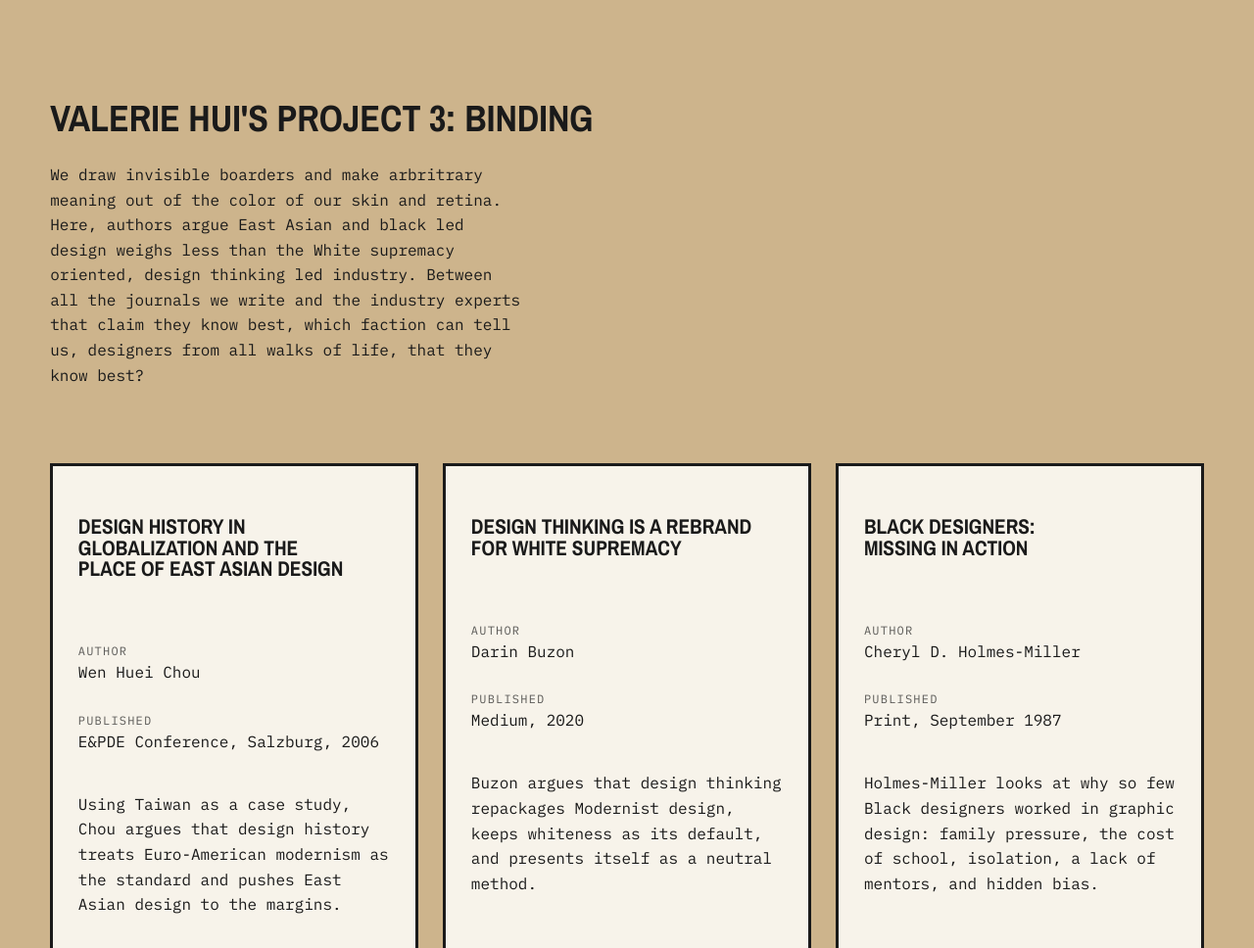
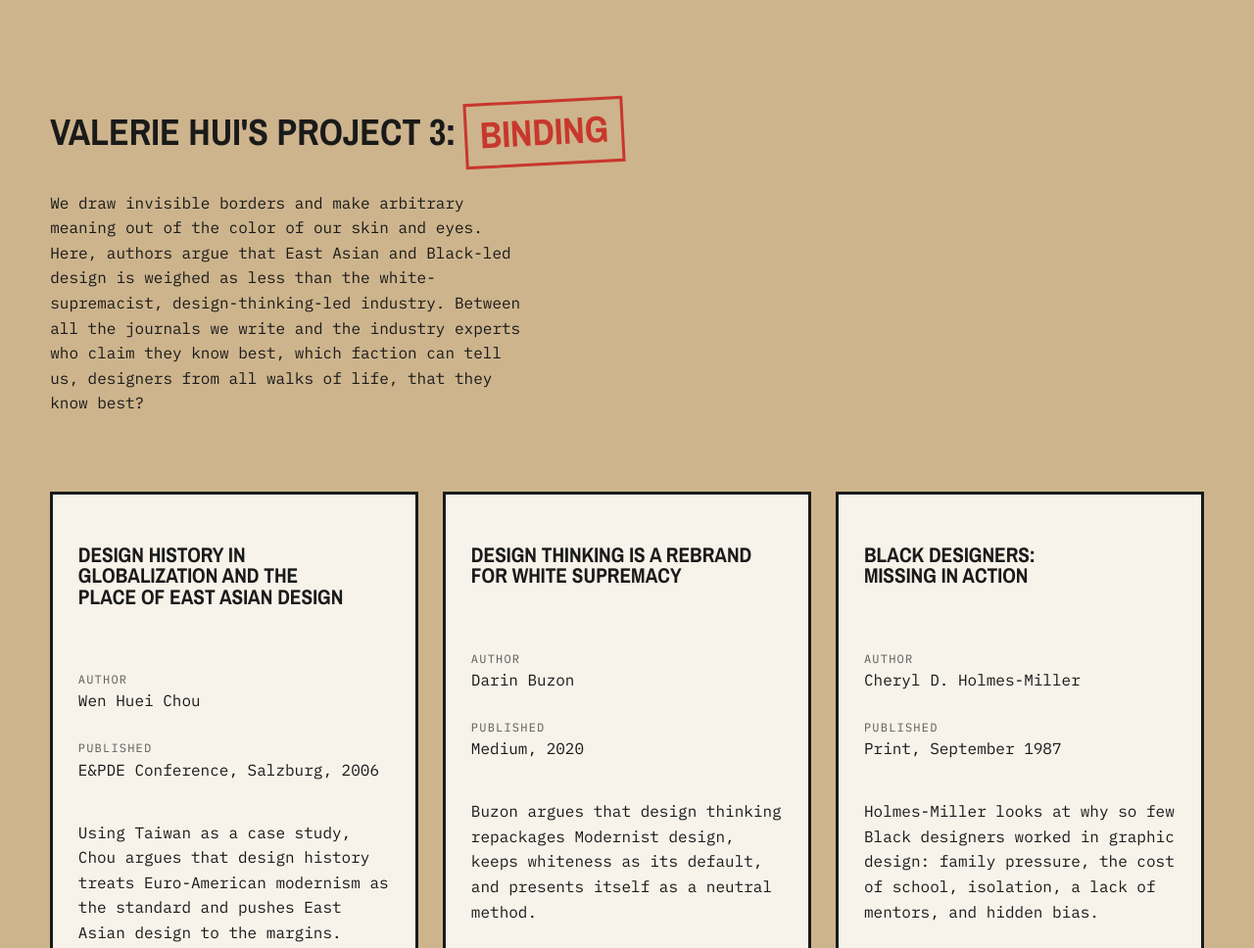
Before and after one commit to valpal2001/binding, a plain HTML site: page index.html in a window 1280 px wide. Shown: the top 968 px of the page at 98% size. Drawn offline with nearby package versions, Linux system fonts and the light colour scheme; a web font is replaced by a local one.

Commit message:
introducing red stamp element on landing page

```diff
--- a/index.html
+++ b/index.html
@@ -12,9 +12,8 @@
 	</head>
 	<body>
 		<main>
-			<h1>Valerie Hui's Project 3: Binding</h1>
-				<p class="intro">We draw invisible boarders and make arbritrary meaning out of the color of our skin and retina. Here, authors argue East Asian and black led design weighs less than  the White supremacy oriented, design thinking led industry. Between all the journals we write and the industry experts that claim they know best, which faction can tell us, designers from all walks of life, that they know best?</p>
-
+			<h1>Valerie Hui's Project 3: <span class="stamp">Binding</span></h1>
+			<p class="intro">We draw invisible borders and make arbitrary meaning out of the color of our skin and eyes. Here, authors argue that East Asian and Black-led design is weighed as less than the white-supremacist, design-thinking-led industry. Between all the journals we write and the industry experts who claim they know best, which faction can tell us, designers from all walks of life, that they know best?</p>
 			<nav aria-label="Contents">
 				<ol class="cards">
 					<li>
--- a/styles/common.css
+++ b/styles/common.css
@@ -75,6 +75,7 @@ p a {
 		text-decoration: underline;
 	}
 }
+
 
 
 /* Headings */
```
